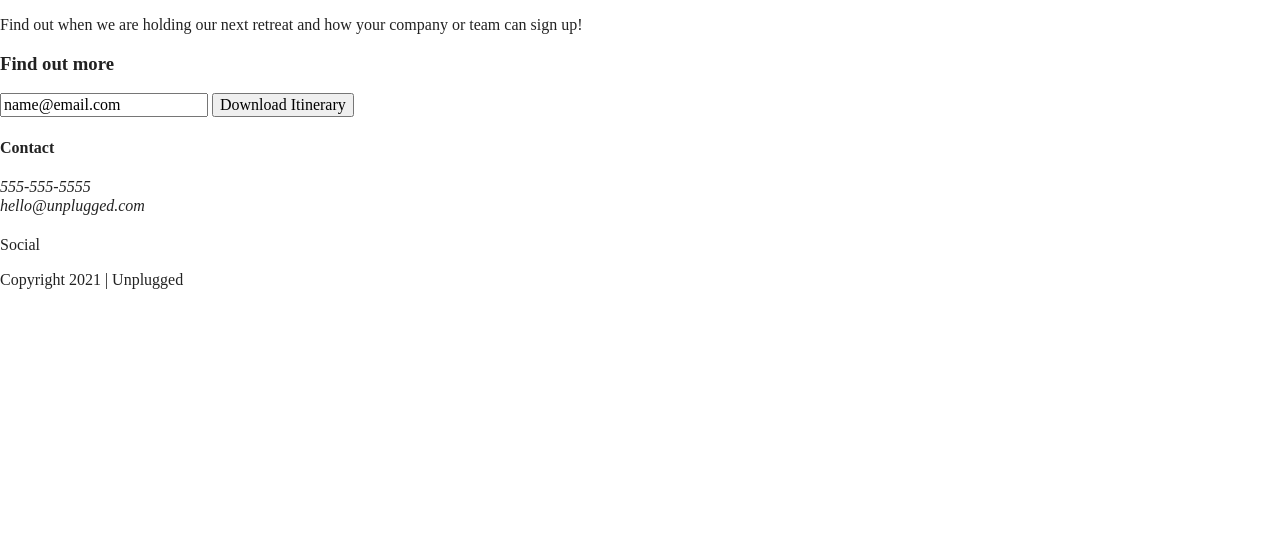
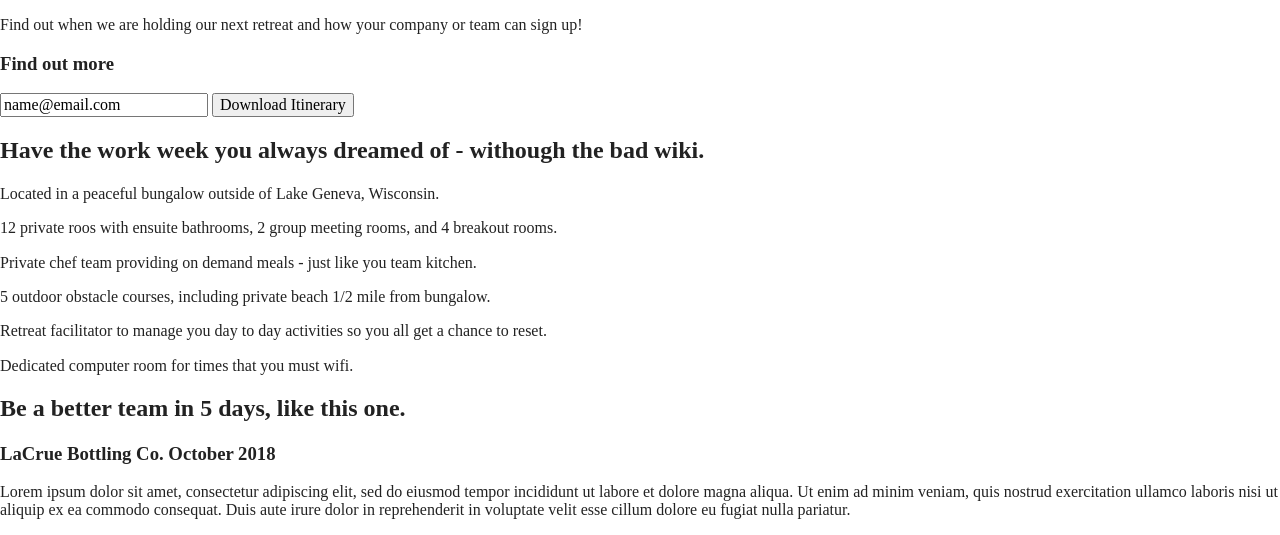
Before and after one commit to karioline-old/unplugged-retreat, a website built with Parcel: page index.html in a window 1280 px wide. Shown: the part 265-800 px from the top of the page. Built offline with nearby package versions, Linux system fonts and the light colour scheme.

Commit message:
added remaining homepage content

```diff
--- a/index.html
+++ b/index.html
@@ -59,6 +59,66 @@
         </div>
       </div> <!-- aside content wrapper ends -->
     </aside>
+    <section class="features">
+      <div class="content-wrapper">
+        <h2>Have the work week you always dreamed of - withough the bad wiki.</h2>
+        <div class="features-items">
+          <article>
+            <p class="fontawesome-icon"></p>
+            <p class="features-item-description">
+              Located in a peaceful bungalow outside of Lake Geneva, Wisconsin.
+            </p>
+          </article>
+          <article>
+            <p class="fontawesome-icon"></p>
+            <p class="features-item-description">
+              12 private roos with ensuite bathrooms, 2 group meeting rooms, and 4 breakout rooms.
+            </p>
+          </article>
+          <article>
+            <p class="fontawesome-icon"></p>
+            <p class="features-item-description">
+              Private chef team providing on demand meals - just like you team kitchen.
+            </p>
+          </article>
+          <article>
+            <p class="fontawesome-icon"></p>
+            <p class="features-item-description">
+              5 outdoor obstacle courses, including private beach 1/2 mile from bungalow.
+            </p>
+          </article>
+          <article>
+            <p class="fontawesome-icon"></p>
+            <p class="features-item-description">
+              Retreat facilitator to manage you day to day activities so you all get a chance to reset.
+            </p>
+          </article>
+          <article>
+            <p class="fontawesome-icon"></p>
+            <p class="features-item-description">
+              Dedicated computer room for times that you must wifi.
+            </p>
+          </article>
+        </div>
+      </div>
+    </section>
+    <section class="reviews">
+      <div class="content-wrapper">
+        <h2>Be a better team in 5 days, like this one.</h2>
+        <article>
+          <div>
+            <h3>LaCrue Bottling Co. October 2018</h3>
+            <p>
+              Lorem ipsum dolor sit amet, consectetur adipiscing elit, sed do eiusmod tempor incididunt ut labore et
+              dolore magna aliqua. Ut enim ad minim veniam, quis nostrud exercitation ullamco laboris nisi ut aliquip
+              ex ea commodo consequat. Duis aute irure dolor in reprehenderit in voluptate velit esse cillum dolore eu
+              fugiat nulla pariatur.
+            </p>
+          </div>
+        </article>
+        </div>
+      </div>
+    </section>
   </main>
 
   <footer>
```
